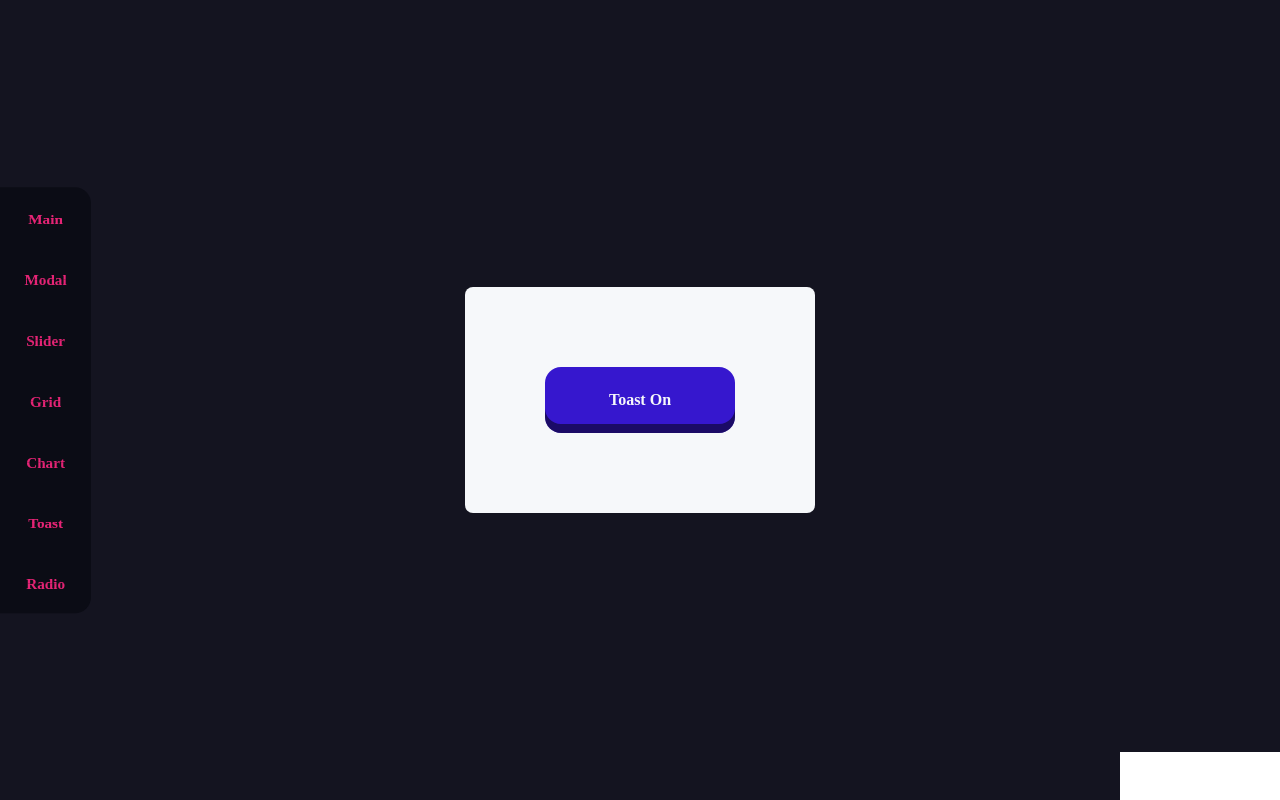
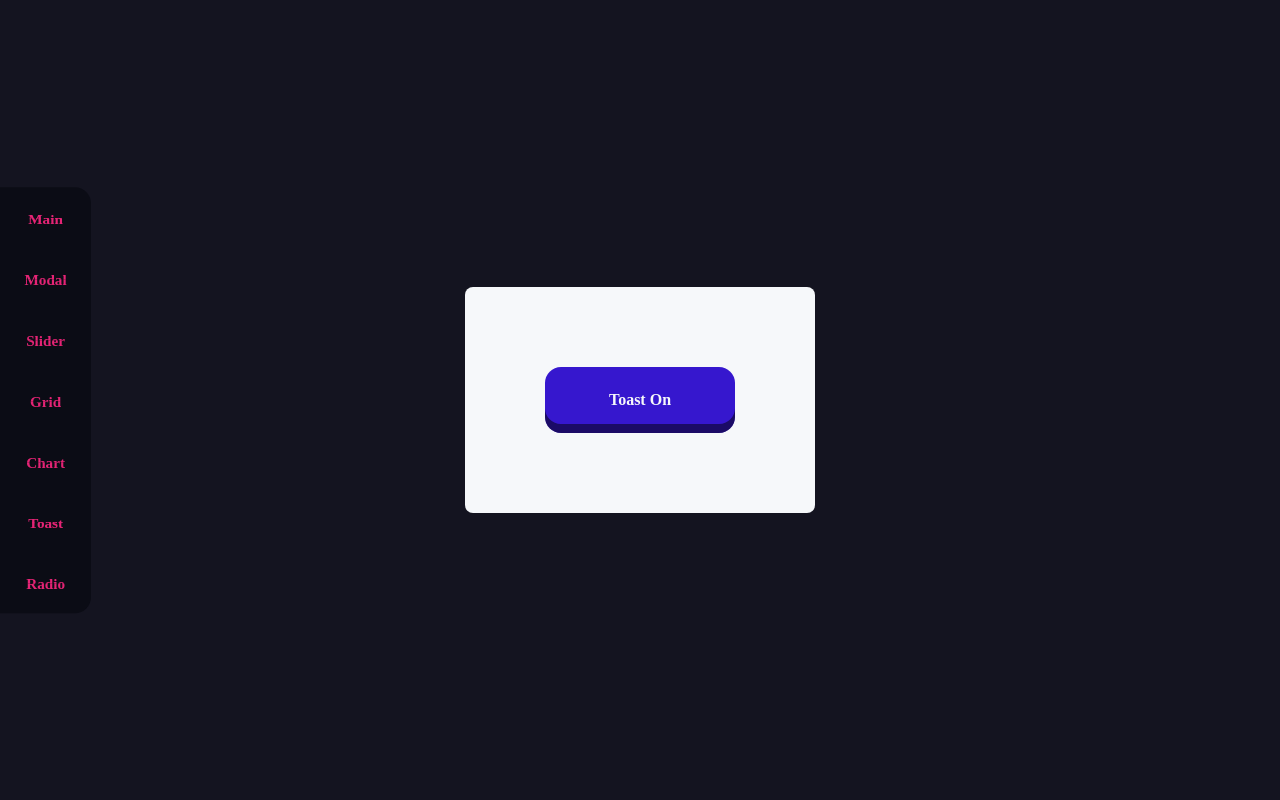
Before and after one commit to kbc1235/uicomponent, a React (Create React App) app: page / in a window 1280 px wide. Both pictures are taken after a click on the button 45 px from the left and 521 px from the top of the page. Built offline with nearby package versions, Linux system fonts and the light colour scheme; a web font is replaced by a local one.

Commit message:
토스트 팝업

```diff
--- a/src/components/Toast.jsx
+++ b/src/components/Toast.jsx
@@ -1,11 +1,28 @@
+import {useRef, useEffect, useState} from 'react'
 import styles from '../style/style.module.css'
 import ToastWrap from './ToastWrap';
+import ToastItem from './ToastItem';
+
 
 const Toast = () =>{
+  const [toast, setToast] = useState(false);
+  const addToast = () => {
+    setToast(true);
+    setTimeout(()=>{
+      setToast(false)
+    },2000)
+  }
+
   return(
     <div>
-      <button type="button" className={styles.open}>Toast On</button>
-      <ToastWrap />
+      <button type="button" className={styles.open} onClick={addToast}>Toast On</button>
+      <ToastWrap>
+       {
+        toast ?
+        <ToastItem />
+        : null
+       }
+      </ToastWrap>
     </div>
   )
 }
--- /dev/null
+++ b/src/components/ToastItem.jsx
@@ -0,0 +1,10 @@
+import styles from '../style/style.module.css'
+const ToastItem = () => {
+  return(
+    <div className={styles.toastitem}>
+      Toast 팝업 등장!
+    </div>
+  )
+}
+
+export default ToastItem
--- a/src/components/ToastWrap.jsx
+++ b/src/components/ToastWrap.jsx
@@ -1,9 +1,9 @@
 import styles from '../style/style.module.css';
 
-const ToastWrap = ({childen})=>{
+const ToastWrap = ({children})=>{
   return(
     <div className={styles.toastWrap}>
-      {childen}
+      {children}
     </div>
   )
 }
--- a/src/style/style.module.css
+++ b/src/style/style.module.css
@@ -310,10 +310,21 @@
 
 /* toast */
 .toastWrap{
-    width:10em;
+    width:15em;
     position:fixed;
     bottom: 0;
-    right: 0;
+    right: 1em;
+}
+
+.toastitem{
+    display: flex;
+    align-items: center;
+    justify-content: center;
+    color:#fff;
+    margin-bottom: 1.5em;
+    width: 100%;
     height: 3em;
-    background-color: #fff;
+    border-radius: 1em;
+    background: var(--opacity);
+    border:1px solid #fff
 }
```
